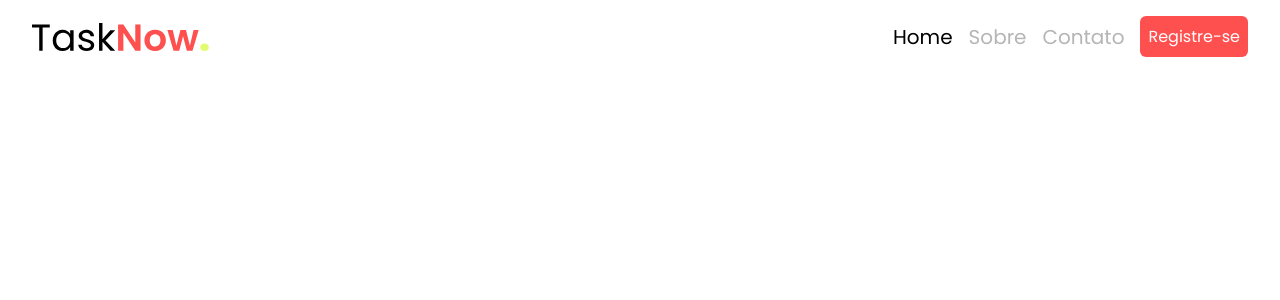
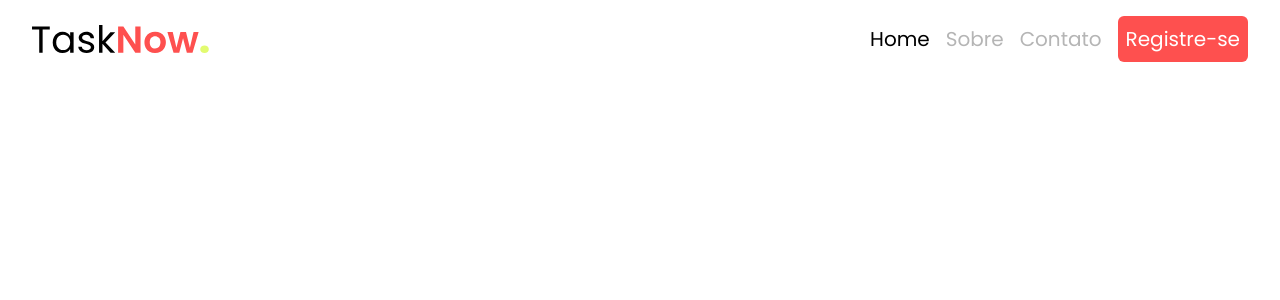
Before and after one commit to Task-Now/TaskNow, a React (Create React App) app: page / in a window 1280 px wide. Shown: the top 300 px of the page. Built offline with nearby package versions, Linux system fonts and the light colour scheme; no server answers; the HTML template or start-up script is replaced by a standard one.

Commit message:
SignUp font corrected

```diff
--- a/src/components/Header/index.css
+++ b/src/components/Header/index.css
@@ -4,7 +4,7 @@ header {
     margin: 1rem 2rem 0;
 }
 
-a, button {
+a, .signup {
     font-size: 1.25rem;
 }
 
@@ -17,7 +17,7 @@ a:not(:last-child){
     margin-right: auto;
 }
 
-button {
+.signup {
     color: #fff;
     background: var(--red);
     border: 0;
--- a/src/components/Header/index.js
+++ b/src/components/Header/index.js
@@ -18,7 +18,7 @@ export default function Header() {
                 {color: location === "/contact" ? "var(--black)" : "var(--grey)"}
             }>Contato</Link>
             <Link to="/signup">
-                <button type="button" className="">
+                <button type="button" className="signup">
                     Registre-se
                 </button>
             </Link>
```
